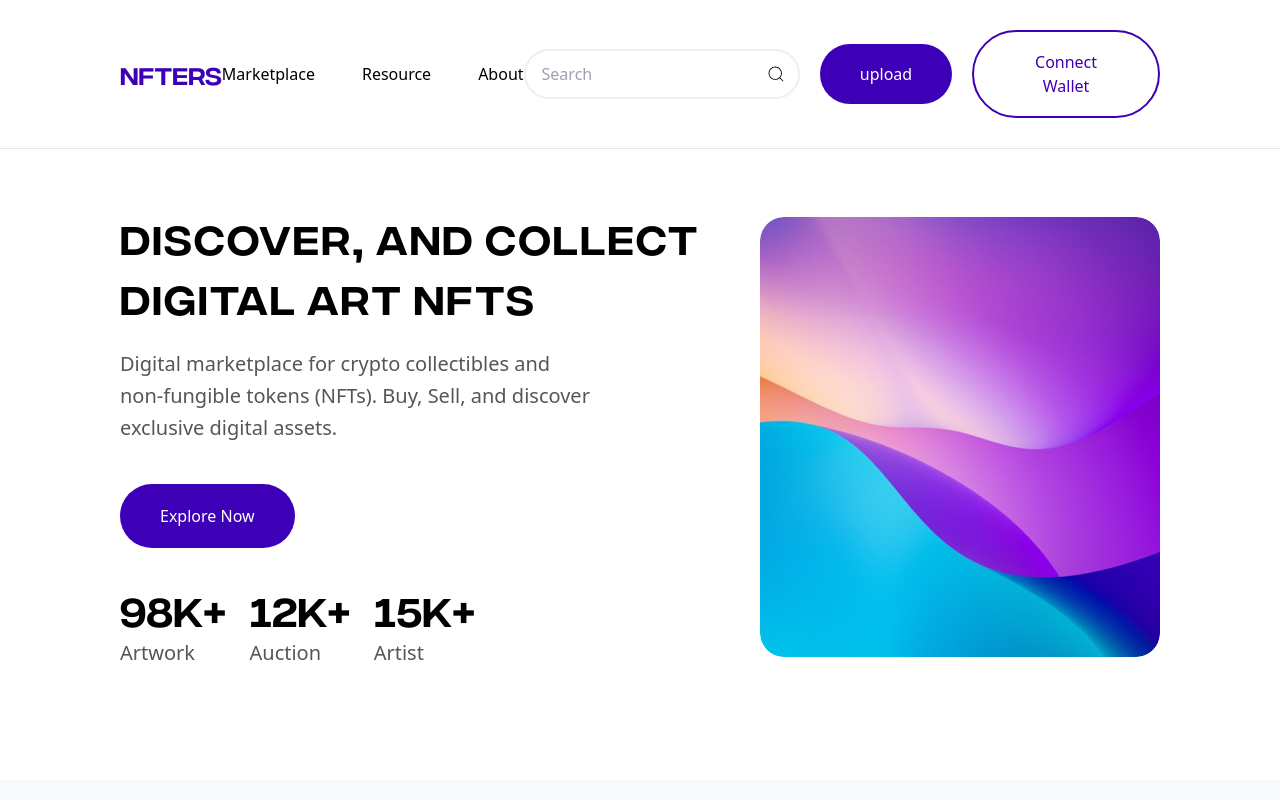
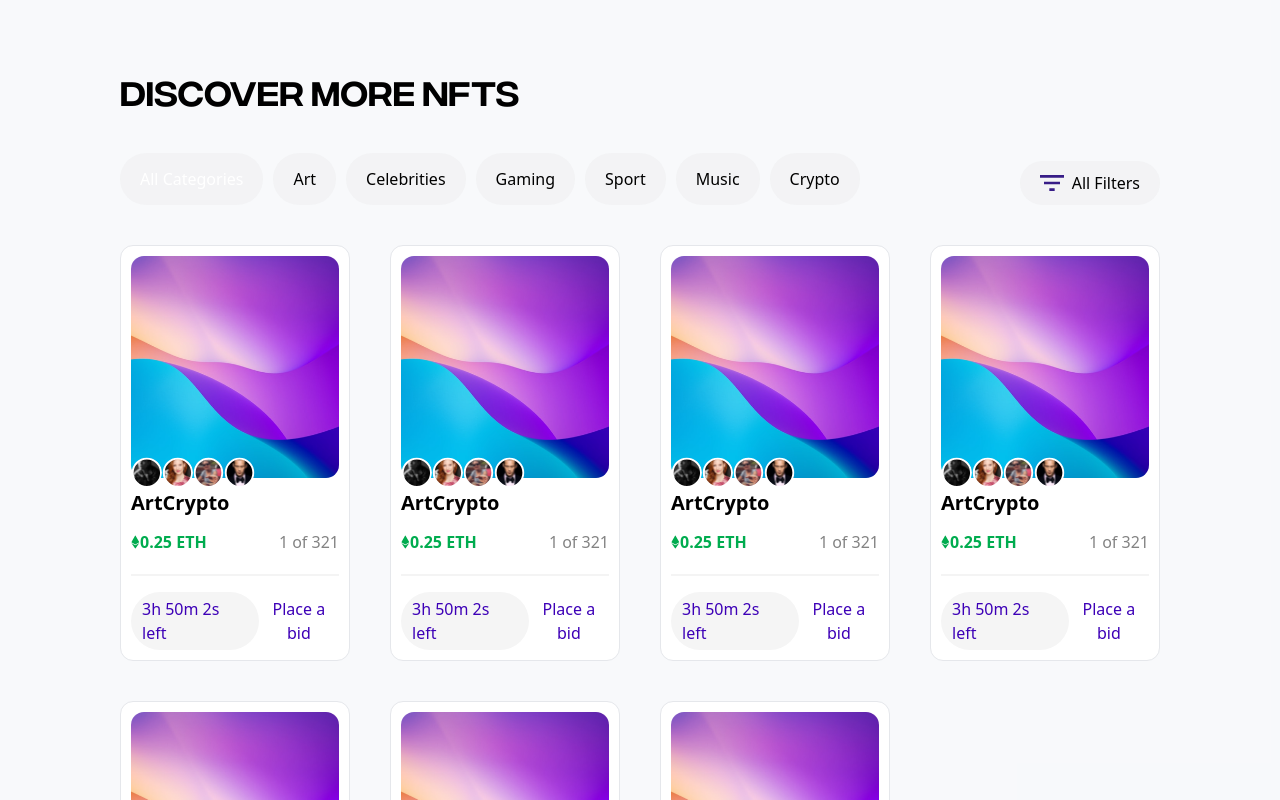
Before and after one commit to amin-ruhul/NFT-landing-page, a Next.js app: page / in a window 1280 px wide. Shown: the top 800 px of the page. Built offline with nearby package versions, Linux system fonts and the light colour scheme.

Commit message:
design more nft section

```diff
--- /dev/null
+++ b/components/data-display/more-crypto-section/index.jsx
@@ -0,0 +1,58 @@
+import FilterButton from "@/components/data-input/button/filter-button";
+import CryptoCard from "../card/crypto-card";
+import { filterList } from "@/utils/data/filterList";
+import { useState } from "react";
+import Image from "next/image";
+
+function MoreCryptoSection() {
+  const [activeFilter, setActiveFilter] = useState(() => filterList[0].slug);
+
+  const handelFilter = (key) => {
+    setActiveFilter(key);
+  };
+
+  return (
+    <div className="px-[30px] lg:px-[120px] bg-[#d9e0ec33] pt-[4rem] w-full">
+      <h2 className="text-[2.125rem] font-integral mb-[2.375rem]">
+        Discover more NFTs
+      </h2>
+      <div className="flex mb-[2.5rem] w-full flex-col md:flex-row justify-between">
+        <div className="flex space-x-[0.625rem] overflow-x-auto">
+          {filterList.map((filterData) => (
+            <FilterButton
+              key={filterData.slug}
+              filterData={filterData}
+              activeSlug={activeFilter}
+              onClick={(data) => handelFilter(data)}
+              className="min-w-[150px] md:min-w-0"
+            />
+          ))}
+        </div>
+        <button className="mt-[0.5rem] max-w-[160px]">
+          <div className="flex items-center space-x-2 py-[0.625rem] px-[1.25rem] bg-[#dcdcdc33] rounded-full">
+            <Image
+              src="/assets/icons/all-filter.svg"
+              width={24}
+              height={24}
+              alt="all-filter"
+              quality={20}
+            />
+            <p>All Filters</p>
+          </div>
+        </button>
+      </div>
+
+      <div className="grid w-full grid-cols-1 sm:grid-cols-2 md:grid-cols-3 lg:grid-cols-4 gap-[40px]">
+        <CryptoCard />
+        <CryptoCard />
+        <CryptoCard />
+        <CryptoCard />
+        <CryptoCard />
+        <CryptoCard />
+        <CryptoCard />
+      </div>
+    </div>
+  );
+}
+
+export default MoreCryptoSection;
--- /dev/null
+++ b/components/data-input/button/filter-button/index.jsx
@@ -0,0 +1,31 @@
+import React from "react";
+import PropTypes from "prop-types";
+import classNames from "classnames";
+
+function FilterButton({ filterData, className, onClick, activeSlug }) {
+  return (
+    <button
+      className={classNames(
+        {
+          "text-white bg-[#3D00B7]": activeSlug === filterData.slug,
+        },
+        `${className} py-[0.625rem] px-[1.25rem] bg-[#dcdcdc33] rounded-full hover:bg-primary hover:text-white transition-colors duration-300 delay-100`
+      )}
+      onClick={() => onClick(filterData.slug)}
+    >
+      {filterData.label}
+    </button>
+  );
+}
+
+FilterButton.propTypes = {
+  filterData: PropTypes.shape({
+    label: PropTypes.string,
+    slug: PropTypes.string,
+  }),
+  className: PropTypes.string,
+  onClick: PropTypes.func,
+  activeSlug: PropTypes.string,
+};
+
+export default FilterButton;
--- a/package.json
+++ b/package.json
@@ -9,6 +9,7 @@
     "lint": "next lint"
   },
   "dependencies": {
+    "classnames": "^2.3.2",
     "eslint": "8.43.0",
     "eslint-config-next": "13.4.7",
     "next": "13.4.7",
--- a/pages/index.js
+++ b/pages/index.js
@@ -2,22 +2,14 @@ import React from "react";
 import NavBar from "@/components/navbar";
 import HeroSection from "@/components/data-display/hero-section";
 import CryptoCard from "@/components/data-display/card/crypto-card";
+import MoreCryptoSection from "@/components/data-display/more-crypto-section";
 
 function Home() {
   return (
     <>
-      <NavBar />
-      <HeroSection />
-
-      <div className="px-[30px] lg:px-[120px] grid w-full grid-cols-4 gap-[40px] bg-[#d9e0ec33] pt-[4rem]">
-        <CryptoCard />
-        <CryptoCard />
-        <CryptoCard />
-        <CryptoCard />
-        <CryptoCard />
-        <CryptoCard />
-        <CryptoCard />
-      </div>
+      {/* <NavBar />
+      <HeroSection /> */}
+      <MoreCryptoSection />
     </>
   );
 }
--- /dev/null
+++ b/utils/data/filterList.js
@@ -0,0 +1,31 @@
+export const filterList = [
+  {
+    label: "All Categories",
+    slug: "all-categories",
+  },
+  {
+    label: "Art",
+    slug: "art",
+  },
+  {
+    label: "Celebrities",
+    slug: "celebrities",
+  },
+
+  {
+    label: "Gaming",
+    slug: "gaming",
+  },
+  {
+    label: "Sport",
+    slug: "sport",
+  },
+  {
+    label: "Music",
+    slug: "music",
+  },
+  {
+    label: "Crypto",
+    slug: "crypto",
+  },
+];
```
Also changed, not shown: public/assets/icons/all-filter.svg (added), 1 other file (tests, documents, lock files or other folders).
